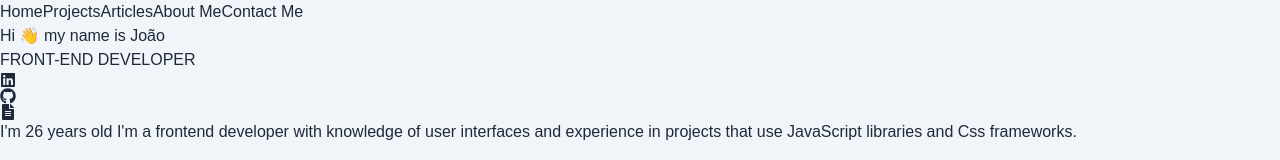
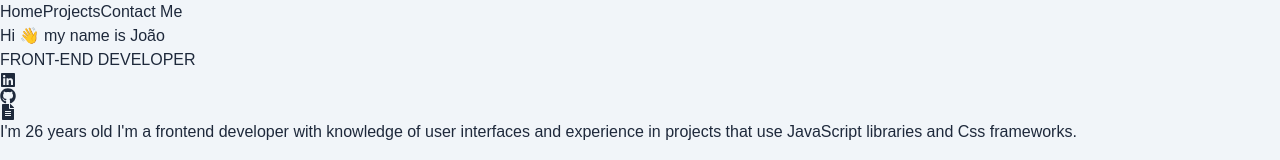
Before and after one commit to Jaoovit/portfolio, a React (Vite) app: page / in a window 1280 px wide. Shown: the top 160 px of the page. Built offline with nearby package versions, Linux system fonts and the light colour scheme.

Commit message:
redefine the pages

```diff
--- a/src/components/Navbar.jsx
+++ b/src/components/Navbar.jsx
@@ -5,8 +5,6 @@ const Navbar = () => {
     <div>
       <Link to='/'>Home</Link>
       <Link to='/projects'>Projects</Link>
-      <Link to='/articles'>Articles</Link>
-      <Link to='/about'>About Me</Link>
       <Link to='/contact'>Contact Me</Link>
     </div>
   )
--- a/src/main.jsx
+++ b/src/main.jsx
@@ -10,9 +10,7 @@ import './index.css'
 {/* Pages */}
 import Home from './pages/Home'
 import Projects from './pages/Projects'
-import Articles from './pages/Articles'
 import Contact from './pages/Contact'
-import About from './pages/About'
 
 ReactDOM.createRoot(document.getElementById('root')).render(
   <React.StrictMode>
@@ -21,9 +19,7 @@ ReactDOM.createRoot(document.getElementById('root')).render(
         <Route element={<App />}>
           <Route path='/' element={<Home />}></Route>
           <Route path='/projects' element={<Projects />}></Route>
-          <Route path='/articles' element={<Articles />}></Route>
           <Route path='/contact' element={<Contact />}></Route>
-          <Route path='/about' element={<About />}></Route>
         </Route>
       </Routes>
     </BrowserRouter>
--- a/src/pages/About.jsx
+++ /dev/null
@@ -1,9 +0,0 @@
-const About = () => {
-  return (
-    <div>
-
-    </div>
-  )
-}
-
-export default About
--- a/src/pages/Articles.jsx
+++ /dev/null
@@ -1,9 +0,0 @@
-const Articles = () => {
-  return (
-    <div>
-
-    </div>
-  )
-}
-
-export default Articles
```
